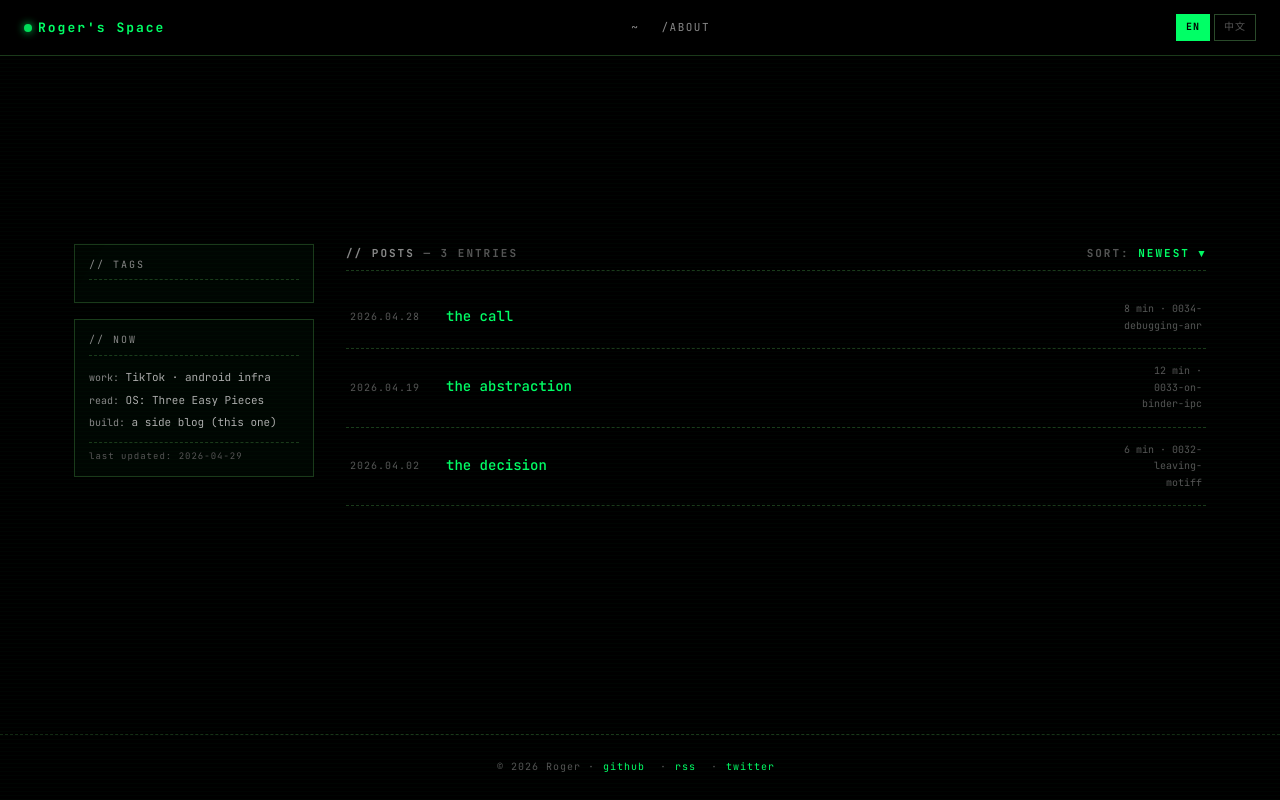
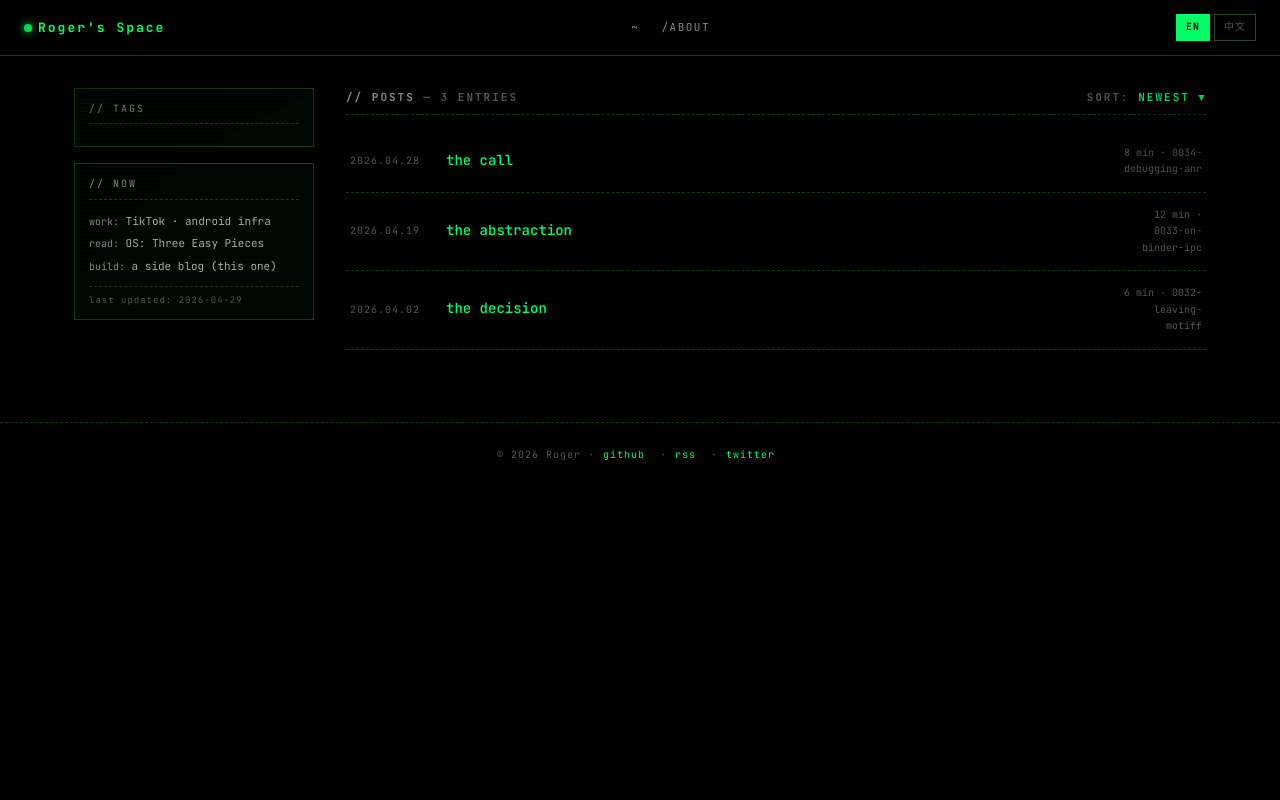
Before and after one commit to 12og3r/12og3r, a React (Vite) app: page /1 in a window 1280 px wide. Built offline with nearby package versions, Linux system fonts and the light colour scheme.

Commit message:
fix(layout): revert vertical centering, restore top-aligned content

```diff
--- a/src/routes/Home.css
+++ b/src/routes/Home.css
@@ -3,8 +3,7 @@
   grid-template-columns: 240px 1fr;
   gap: 32px;
   max-width: 1180px;
-  width: 100%;
-  margin: auto;          /* center vertically + horizontally in flex parent */
+  margin: 0 auto;
   padding: 32px 24px;
 }
 .sidebar { display: flex; flex-direction: column; gap: 16px; }
--- a/src/styles/global.css
+++ b/src/styles/global.css
@@ -30,9 +30,6 @@ html, body {
   min-height: 100vh;
   overscroll-behavior-y: none;
 }
-
-body { display: flex; flex-direction: column; }
-#root { flex: 1; display: flex; flex-direction: column; }
 
 body[data-lang="zh"] {
   font-family: var(--font-zh);
```
